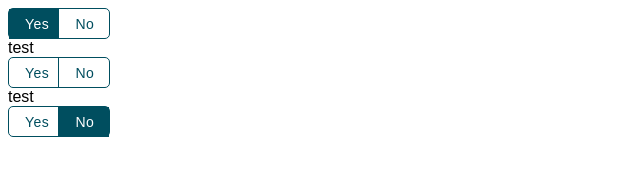
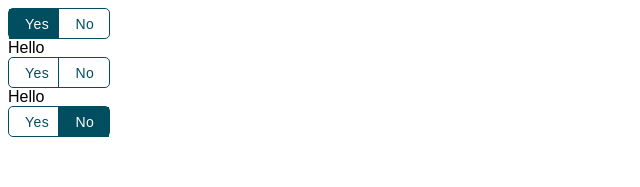
Before and after one commit to elentingas/verification-checks, a React (Create React App) app: page / in a window 1280 px wide. Shown: the top 187 px of the page, without its empty margins (0-640 px from the left). Built offline with nearby package versions, Linux system fonts and the light colour scheme.

Commit message:
Add Text component

```diff
--- a/src/App.tsx
+++ b/src/App.tsx
@@ -1,24 +1,26 @@
 import React from "react";
 import Button, { buttonTypes } from "./UIKit/Button";
+import Text from "./UIKit/Text";
 import ButtonPair from "./UIKit/ButtonPair";
+import dictionary from "./assets/dictionary";
 import "./styles.css";
 
 export default function App() {
   return (
     <div className="App">
       <ButtonPair
-        left={<Button type={buttonTypes.PRIMARY}>yes</Button>}
-        right={<Button type={buttonTypes.OUTLINED}>no</Button>}
+        left={<Button type={buttonTypes.PRIMARY}>{dictionary.yes}</Button>}
+        right={<Button type={buttonTypes.OUTLINED}>{dictionary.no}</Button>}
       />
-      test
+      <Text>Hello</Text>
       <ButtonPair
-        left={<Button type={buttonTypes.OUTLINED}>yes</Button>}
-        right={<Button type={buttonTypes.OUTLINED}>no</Button>}
+        left={<Button type={buttonTypes.OUTLINED}>{dictionary.yes}</Button>}
+        right={<Button type={buttonTypes.OUTLINED}>{dictionary.no}</Button>}
       />
-      test
+      <Text>Hello</Text>
       <ButtonPair
-        left={<Button type={buttonTypes.OUTLINED}>yes</Button>}
-        right={<Button type={buttonTypes.PRIMARY}>no</Button>}
+        left={<Button type={buttonTypes.OUTLINED}>{dictionary.yes}</Button>}
+        right={<Button type={buttonTypes.PRIMARY}>{dictionary.no}</Button>}
       />
     </div>
   );
--- /dev/null
+++ b/src/UIKit/Text/index.tsx
@@ -0,0 +1,26 @@
+import React from "react";
+import "./styles.css";
+
+export const textTypes = {
+  REGULAR: "Text-regular",
+  SELECTED: "Text-selected",
+};
+
+interface TextProps {
+  type?: string;
+  children: any;
+}
+
+const Text: React.FunctionComponent<TextProps> = ({
+  children,
+  type = textTypes.REGULAR,
+  ...rest
+}) => {
+  return (
+    <span className={`${type}`} {...rest}>
+      {children}
+    </span>
+  );
+};
+
+export default Text;
--- /dev/null
+++ b/src/UIKit/Text/styles.css
@@ -0,0 +1,5 @@
+.Text-regular {
+}
+
+.Text-selected {
+}
--- /dev/null
+++ b/src/assets/dictionary/index.ts
@@ -0,0 +1,5 @@
+
+export default {
+    yes: 'yes',
+    no: 'no',
+}
```
